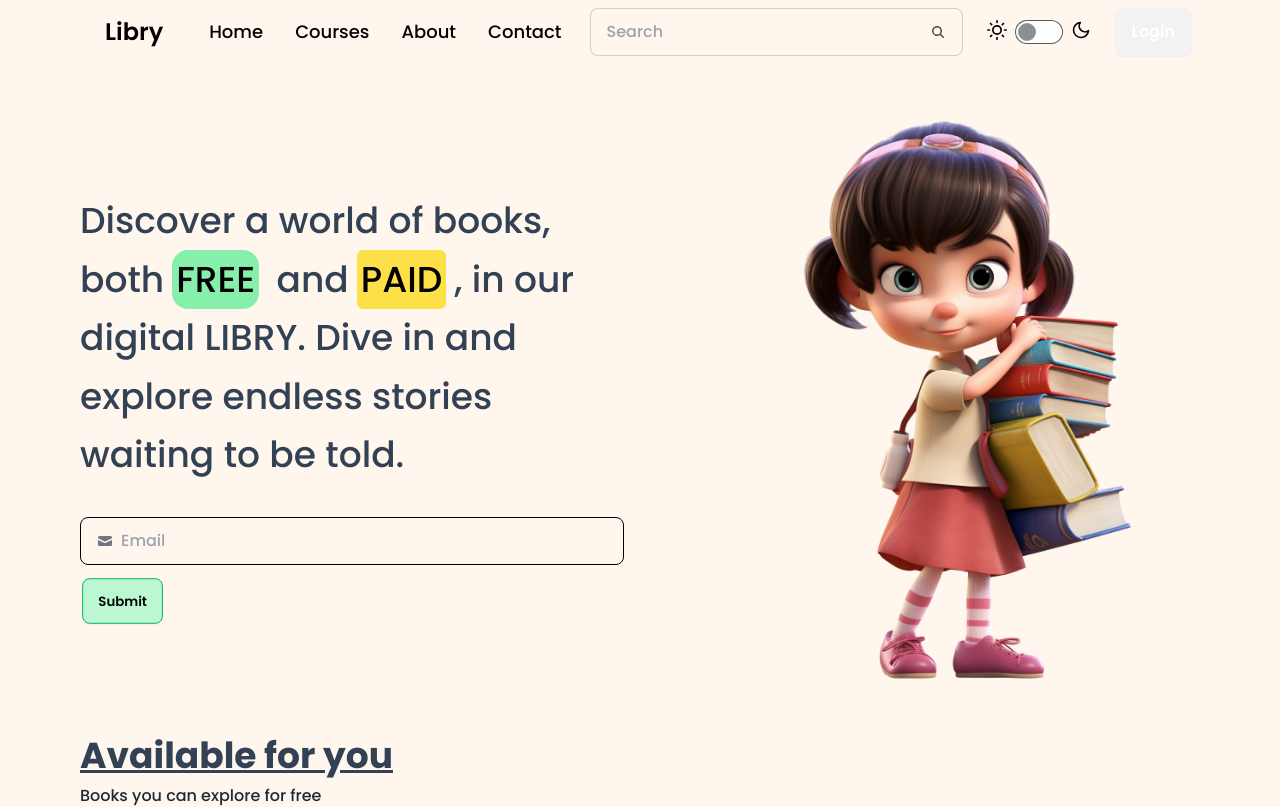
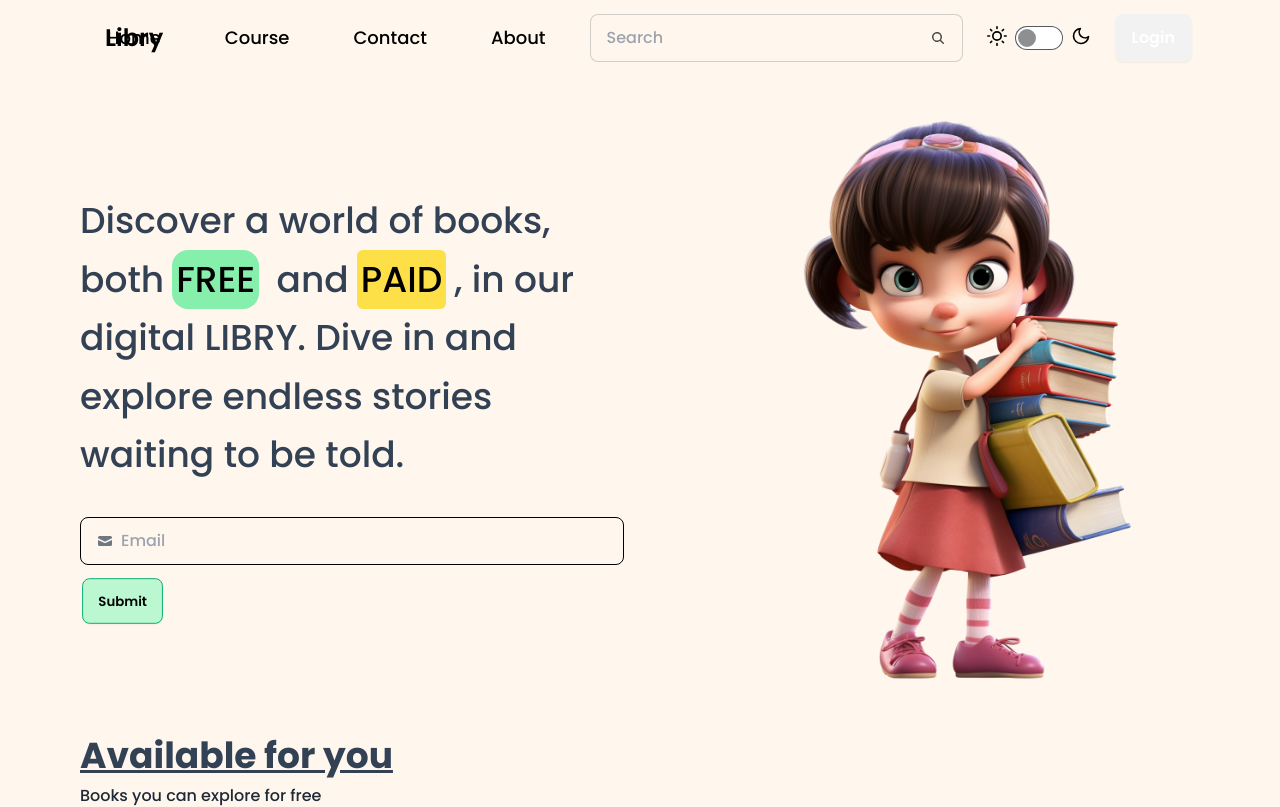
Before and after one commit to Harshninave04/Libry, a React (Vite) app in the folder Frontend/: page / in a window 1280 px wide. Shown: the top 807 px of the page. Built offline with nearby package versions, Linux system fonts and the light colour scheme; a web font is replaced by a local one.

Commit message:
Extra working tree created

```diff
--- /dev/null
+++ b/Frontend/src/Courses/Courses.jsx
@@ -0,0 +1,17 @@
+import Course from '../components/Course';
+import Footer from '../components/Footer';
+import Navbar from '../components/Navbar';
+
+function Courses() {
+  return (
+    <>
+      <Navbar />
+      <div className="min-h-screen">
+        <Course />
+      </div>
+      <Footer />
+    </>
+  );
+}
+
+export default Courses;
--- /dev/null
+++ b/Frontend/src/Home/Home.jsx
@@ -0,0 +1,17 @@
+import AvailBooks from '../components/AvailBooks';
+import Banner from '../components/Banner';
+import Footer from '../components/Footer';
+import Navbar from '../components/Navbar';
+
+function Home() {
+  return (
+    <>
+      <Navbar />
+      <Banner />
+      <AvailBooks />
+      <Footer />
+    </>
+  );
+}
+
+export default Home;
--- a/Frontend/src/components/Navbar.jsx
+++ b/Frontend/src/components/Navbar.jsx
@@ -16,6 +16,22 @@ function Navbar() {
       window.removeEventListener('scroll', handleScroll);
     };
   }, []);
+  const navItems = (
+    <>
+      <li>
+        <a href="/">Home</a>
+      </li>
+      <li>
+        <a href="/course">Course</a>
+      </li>
+      <li>
+        <a href="/contact">Contact</a>
+      </li>
+      <li>
+        <a href="/about">About</a>
+      </li>
+    </>
+  );
   return (
     <div
       className={`bg-orange-50 md:bg-orange-50 max-w-screen-2xl container mx-auto md:px-20 px-4 fixed top-0 left-0 right-0 z-50 ${
@@ -42,10 +58,7 @@ function Navbar() {
             <ul
               tabIndex={0}
               className="menu menu-sm dropdown-content mt-3 z-[1] p-3 font-medium text-lg shadow rounded-box w-52">
-              <li>Home</li>
-              <li>Courses</li>
-              <li>About</li>
-              <li>Contact</li>
+              {navItems}
             </ul>
           </div>
           <a className="btn btn-ghost text-2xl">Libry</a>
@@ -53,10 +66,7 @@ function Navbar() {
         <div className="navbar-end space-x-6">
           <div className="navbar-center hidden lg:flex space-x-8">
             <ul className="menu menu-horizontal px-1 space-x-8 text-lg cursor-pointer">
-              <li>Home</li>
-              <li>Courses</li>
-              <li>About</li>
-              <li>Contact</li>
+              {navItems}
             </ul>
           </div>
           <div className="hidden md:block">
```
